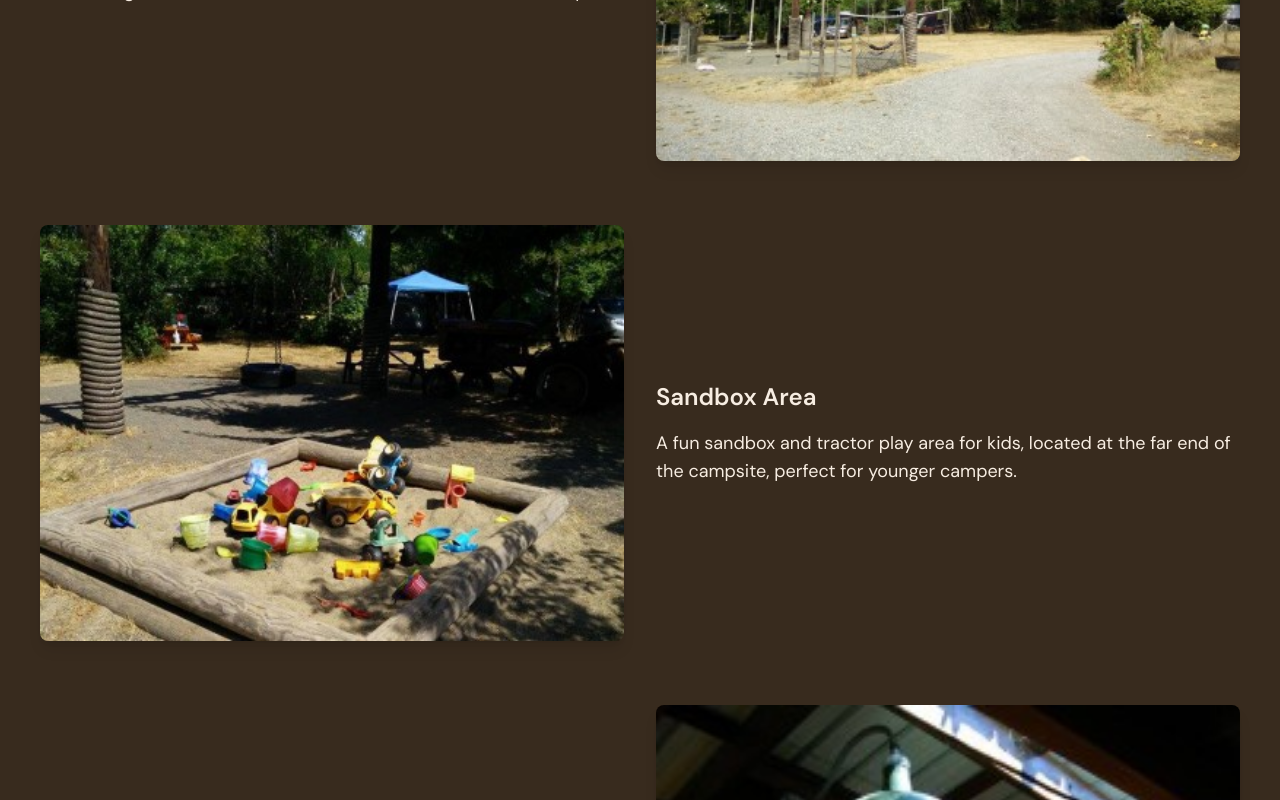
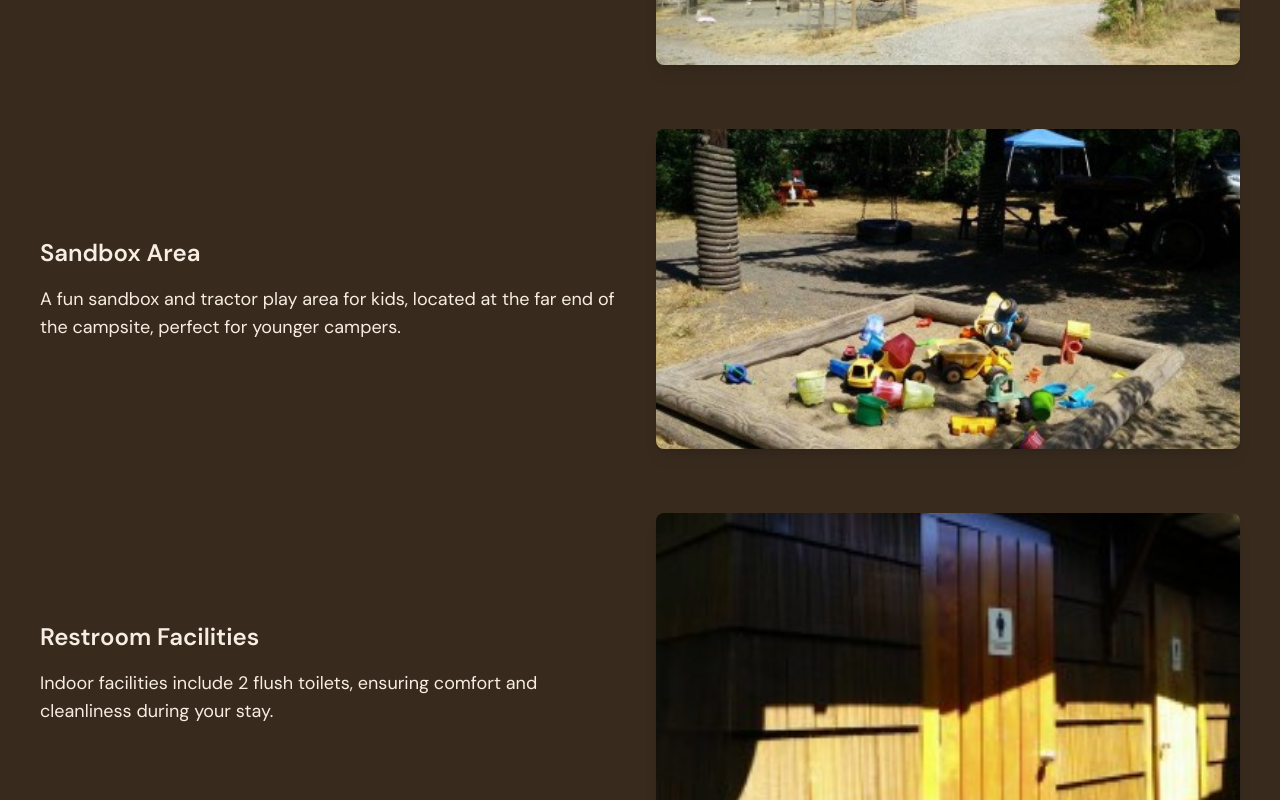
Before and after one commit to AletheaKramer/bradsdadsland, a React (Vite) app: page /amenities in a window 1280 px wide. Shown: the part 1460-2260 px from the top of the page. Built offline with nearby package versions, Linux system fonts and the light colour scheme.

Commit message:
Galleries for multi-picture section and fixed filenames

```diff
--- a/src/components/Amenities.jsx
+++ b/src/components/Amenities.jsx
@@ -1,13 +1,13 @@
 import React from "react";
-import Gallery from "./Gallery"; // Assuming the gallery component is already in your project
+import Gallery from "./Gallery";
 import swingsetImage from "../assets/swingset.jpg";
 import sandboxImage from "../assets/sandbox.jpg";
 import toiletsImage from "../assets/toilets.jpg";
 import showersImage from "../assets/showers.jpg";
 import outhouseOneImage from "../assets/outhouse-one.jpg";
 import outhouseTwoImage from "../assets/outhouse-two.jpg";
-import laundryOneImage from "../assets/laundry-machines-one.jpg"; // Updated filename
-import laundryTwoImage from "../assets/laundry-machines-two.jpg"; // Updated filename
+import laundryOneImage from "../assets/laundry-machines-one.jpg";
+import laundryTwoImage from "../assets/laundry-machines-two.jpg";
 import recyclingImage from "../assets/recycling-garbage-freezer.jpg";
 import officeStoreImage from "../assets/office-and-store.jpg";
 import capeCodImage from "../assets/cape-cod-chair.jpg";
@@ -19,86 +19,88 @@ const Amenities = () => {
   const sections = [
     {
       title: "Family-Friendly Features",
-      description: "Children’s Playground (Fully fenced) with 3 swing sets, 2 rope swings, a tire swing, and a sandbox and tractor at the far end of the campsite.",
+      description:
+        "Children’s Playground (Fully fenced) with 3 swing sets, 2 rope swings, a tire swing, and a sandbox and tractor at the far end of the campsite.",
       image: swingsetImage,
-      reverse: false,
     },
     {
       title: "Sandbox Area",
-      description: "A fun sandbox and tractor play area for kids, located at the far end of the campsite, perfect for younger campers.",
+      description:
+        "A fun sandbox and tractor play area for kids, located at the far end of the campsite, perfect for younger campers.",
       image: sandboxImage,
-      reverse: true,
     },
     {
       title: "Restroom Facilities",
-      description: "Indoor facilities include 2 flush toilets, ensuring comfort and cleanliness during your stay.",
+      description:
+        "Indoor facilities include 2 flush toilets, ensuring comfort and cleanliness during your stay.",
       image: toiletsImage,
-      reverse: false,
     },
     {
       title: "Showers",
-      description: "Coin-operated showers include a child-friendly showerhead at 3 feet high and a standard showerhead at 6 feet high.",
+      description:
+        "Coin-operated showers include a child-friendly showerhead at 3 feet high and a standard showerhead at 6 feet high.",
       image: showersImage,
-      reverse: true,
     },
     {
       title: "Outhouses",
-      description: "8 very clean outhouses located conveniently around the campsite to serve all guests.",
-      gallery: [outhouseOneImage, outhouseTwoImage], // Use gallery for multiple images
-      reverse: false,
+      description:
+        "8 very clean outhouses located conveniently around the campsite to serve all guests.",
+      gallery: [outhouseOneImage, outhouseTwoImage],
     },
     {
       title: "Laundry Facility",
-      description: "On-site laundry machines make it easy to stay fresh during extended stays.",
-      gallery: [laundryOneImage, laundryTwoImage], // Updated filenames and gallery
-      reverse: true,
+      description:
+        "On-site laundry machines make it easy to stay fresh during extended stays.",
+      gallery: [laundryOneImage, laundryTwoImage],
     },
     {
       title: "Recycling, Garbage & Freezer Room",
-      description: "A dedicated recycling and garbage facility with freezer storage options for your convenience.",
+      description:
+        "A dedicated recycling and garbage facility with freezer storage options for your convenience.",
       image: recyclingImage,
-      reverse: false,
     },
     {
       title: "Reception Office and General Store",
-      description: "A welcoming office and store stocked with camping essentials to make your stay comfortable.",
+      description:
+        "A welcoming office and store stocked with camping essentials to make your stay comfortable.",
       image: officeStoreImage,
-      reverse: true,
     },
     {
       title: "Cape Cod Chairs",
-      description: "Relax with our Cape Cod chairs along the waterfront, perfect for unwinding and enjoying the views.",
+      description:
+        "Relax with our Cape Cod chairs along the waterfront, perfect for unwinding and enjoying the views.",
       image: capeCodImage,
-      reverse: false,
     },
     {
       title: "Beach Access",
-      description: "Enjoy 1,000 feet of oceanfront and easy access to the beach, providing breathtaking views and relaxation.",
-      gallery: [beachAccessOneImage, beachAccessTwoImage], // Added gallery for beach access
-      reverse: true,
+      description:
+        "Enjoy 1,000 feet of oceanfront and easy access to the beach, providing breathtaking views and relaxation.",
+      gallery: [beachAccessOneImage, beachAccessTwoImage],
     },
     {
       title: "Oceanfront Views",
-      description: "Immerse yourself in the stunning oceanfront scenery, perfect for creating lasting memories.",
+      description:
+        "Immerse yourself in the stunning oceanfront scenery, perfect for creating lasting memories.",
       image: oceanfrontImage,
-      reverse: false,
     },
   ];
 
   return (
     <div className="bg-brownPrimary py-16 px-6">
       <div className="max-w-[1200px] mx-auto">
-        <h2 className="text-4xl font-bold text-beigeSecondary mb-12 text-center">Campsite Amenities</h2>
+        <h2 className="text-4xl font-bold text-beigeSecondary mb-12 text-center">
+          Campsite Amenities
+        </h2>
         {sections.map((section, index) => (
           <div
             key={index}
-            className={`flex flex-col ${
-              section.reverse ? "md:flex-row-reverse" : "md:flex-row"
-            } items-center gap-8 mb-16`}
+            className="flex flex-col md:flex-row items-center gap-8 mb-16"
           >
             {/* Text Section */}
             <div className="w-full md:w-1/2">
-              <h3 className="text-2xl font-semibold text-beigePrimary mb-4">{section.title}</h3>
+              <h3 className="text-2xl font-semibold text-beigePrimary mb-4">
+                {section.title}
+              </h3>
               <p className="text-lg text-beigePrimary">{section.description}</p>
             </div>
             {/* Image or Gallery Section */}
@@ -109,7 +111,7 @@ const Amenities = () => {
                 <img
                   src={section.image}
                   alt={section.title}
-                  className="w-full rounded-lg shadow-lg"
+                  className="object-cover w-full h-80 rounded-lg shadow-lg"
                 />
               )}
             </div>
```
